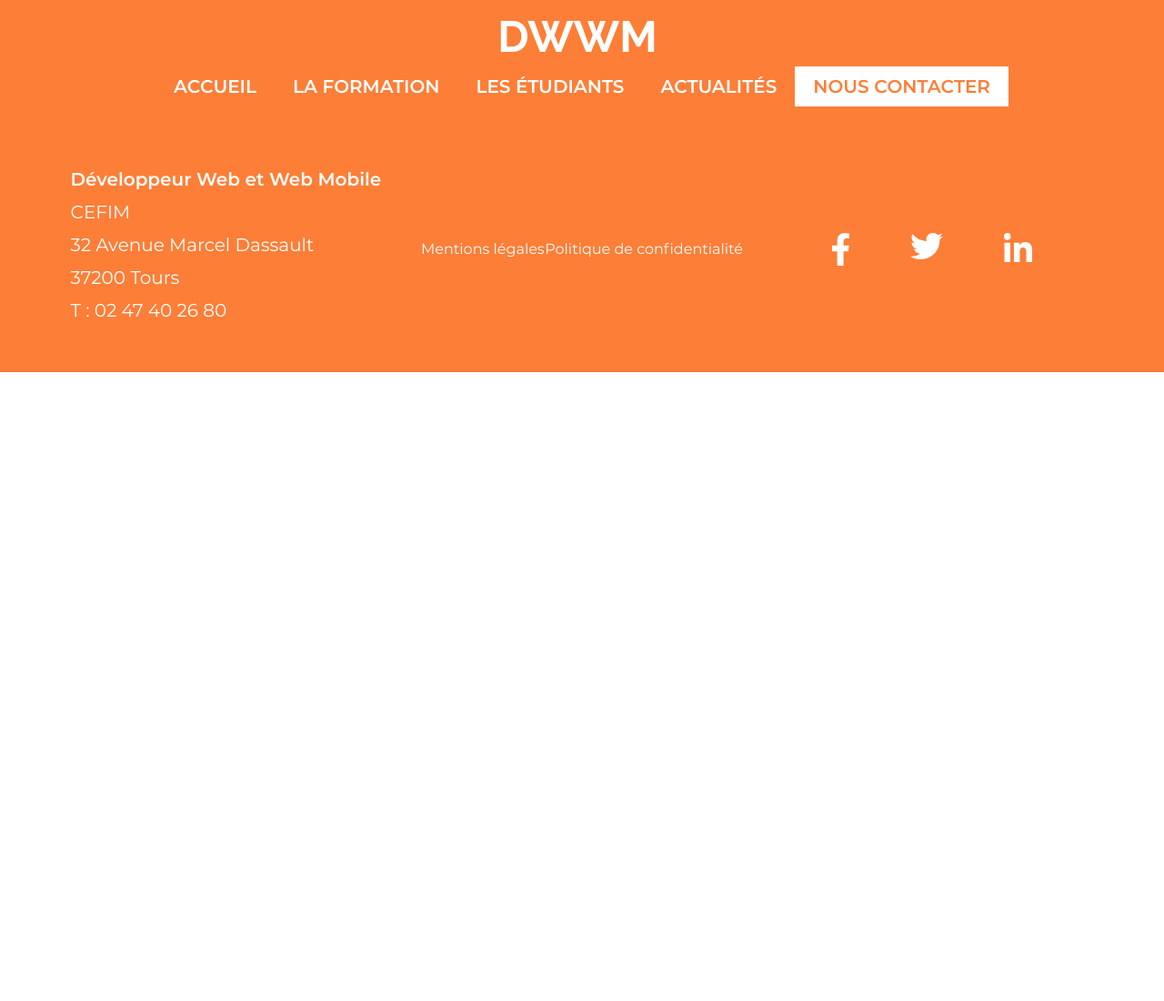
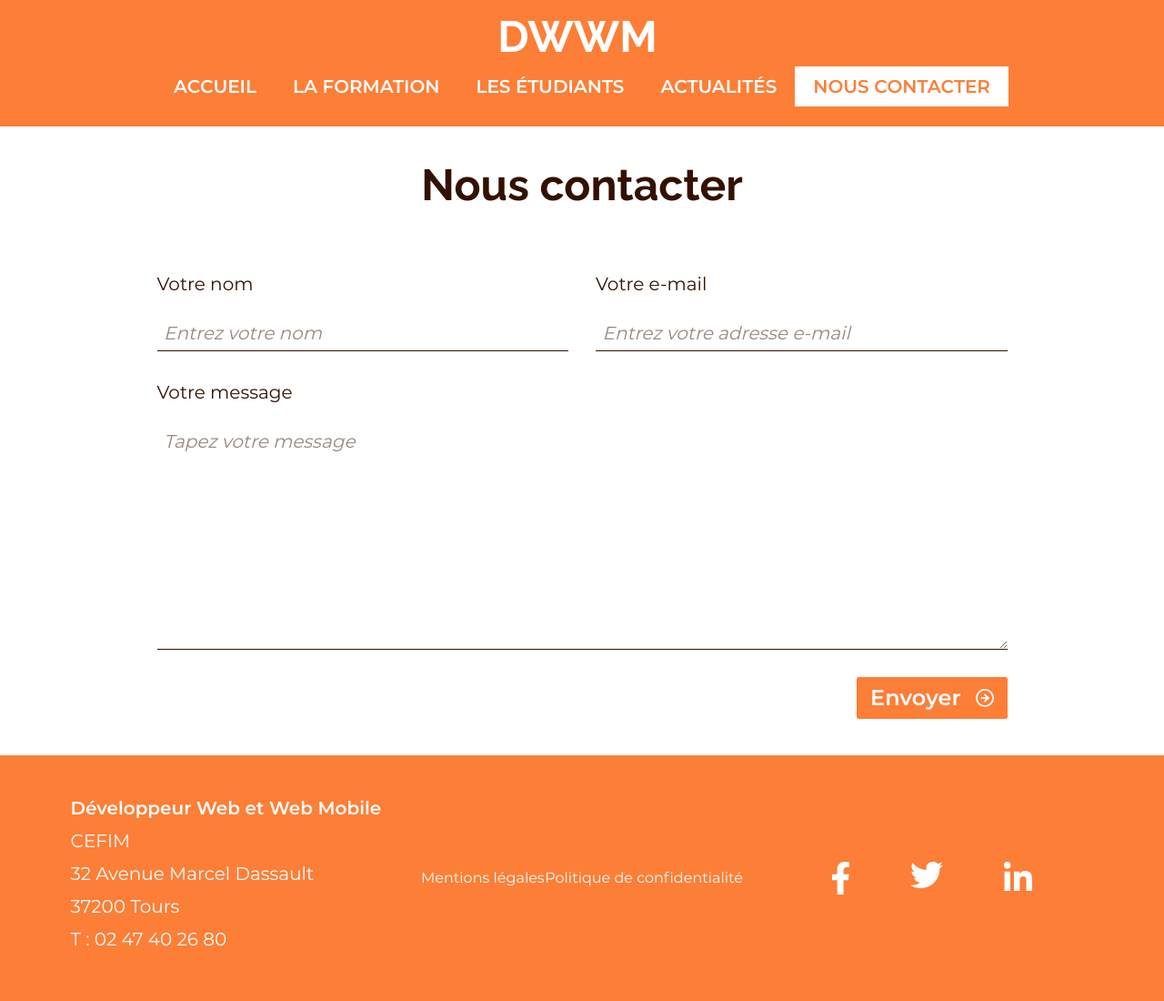
Before and after one commit to Nmarcaud/01-ecf-html-css, a PHP site: page /contact.php in a window 1280 px wide. Shown: the whole page at 91% size. Before the commit the page ends 409 px from the top, so only its background shows below. Run offline with PHP 8.4, Linux system fonts and the light colour scheme.

Commit message:
Page contact terminée

```diff
--- a/contact.php
+++ b/contact.php
@@ -13,7 +13,52 @@ $pageName = 'Nous contacter';
     @include('parts/nav.php');
 ?>
 
-<main>
+<main class="contact-page-main-content">
+
+   <section>
+
+    <div class="container">
+
+        <!-- Row Title -->
+        <div class="row justify-content-center">
+
+            <div class="col-12 text-center">
+                <h1 class="page-title"><?php echo $pageName; ?></h1>
+            </div>
+
+        </div>  <!-- End - Row Title -->
+
+
+        <!-- Form -->
+        <div class="row justify-content-center pt-5">
+            <div class="col-10">
+
+                <form id="contact-form" class="contact-form" action="#" metod="post">
+                    <div class="row gy-5 g-lg-5">
+                        <div class="col-12 col-lg-6">
+                            <label for="name" class="form-label">Votre nom</label>
+                            <input type="text" class="form-control" id="name" name="name" placeholder="Entrez votre nom">
+                        </div>
+
+                        <div class="col-12 col-lg-6">
+                            <label for="email" class="form-label">Votre e-mail</label>
+                            <input type="email" class="form-control" id="email" name="email" placeholder="Entrez votre adresse e-mail">
+                        </div>
+
+                        <div class="col-12">
+                            <label for="message" class="form-label">Votre message</label>
+                            <textarea type="text" class="form-control textarea" id="message" name="message" rows="8" placeholder="Tapez votre message"></textarea>
+                        </div>
+
+                        <div class="col-12 d-flex justify-content-end">
+                            <button type="submit" class="btn-orange d-flex align-items-center py-2 px-4 rounded card-footer-btn submit-btn-form">Envoyer<img class="right-arrow-icon" src="img/icon-feather-arrow-right-circle.svg" alt="Icone flèche droite"></button>
+                        </div>
+                    </div>
+
+                </form>
+
+            </div>
+        </div>
 
 
 
@@ -21,6 +66,8 @@ $pageName = 'Nous contacter';
 
 
 
+    </section>
+
 </main>
 
 <!-- Include du footer -->
--- a/css/style.css
+++ b/css/style.css
@@ -97,6 +97,7 @@ h4,
     --shadow:#00000029;
     --dark-opacity:#00000080;
     --white: #fff;
+    --placeholder:#33110080;
 }
 
 
@@ -533,3 +534,33 @@ footer {
         height: 40.4rem;
     }
 }
+
+/* Page - Contact */
+.contact-form {
+
+}
+.form-label {
+    font-size: 2rem;
+    margin-bottom: 2rem;
+}
+.form-control {
+    font-size: 2rem;
+    border-radius: 0;
+    border: 0;
+    border-bottom: 1px solid var(--black);
+}
+
+.form-control::placeholder {
+    font-style: italic;
+    font-size: 2rem;
+    color:var(--placeholder)
+}
+
+.submit-btn-form {
+    border: 0;
+    border-radius: .5rem;
+}
+.submit-btn-form:focus,
+.submit-btn-form:hover {
+    background-color: var(--secondary);
+}
```
